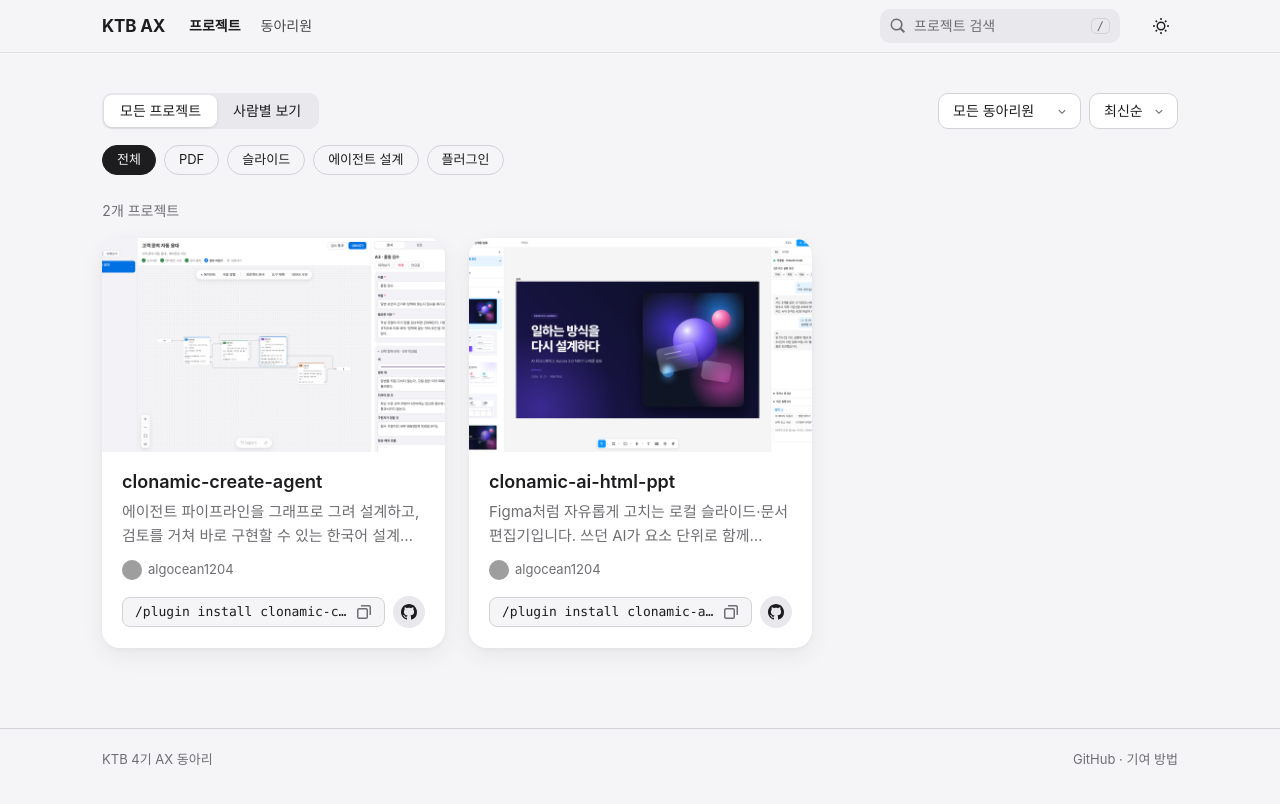
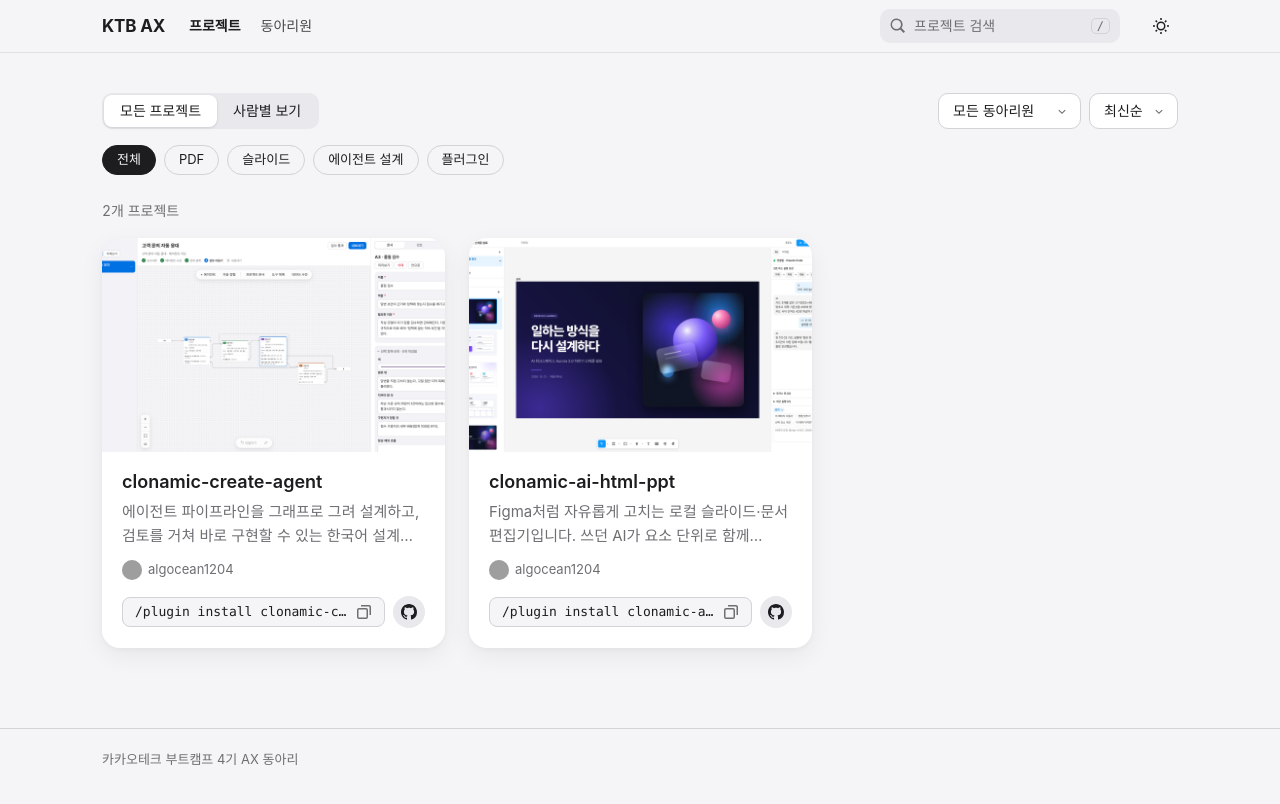
Before and after one commit to KTB-4th-AX/ktb-4th-ax.github.io, a Jekyll site: the page built from index.html, in a window 1280 px wide. Shown: the top 804 px of the page. Built offline with Jekyll 4.4.1, drawn with Linux system fonts in a browser that asks for light colours; some web fonts are replaced; grey boxes are pictures that could not be loaded.

Commit message:
chore: 하단 링크 제거, 단체명을 카카오테크 부트캠프로 표기

```diff
--- a/_layouts/default.html
+++ b/_layouts/default.html
@@ -44,10 +44,7 @@
   </main>
 
   <footer class="footer">
-    <div class="wrap footer-inner">
-      <p>KTB 4기 AX 동아리</p>
-      <p><a href="https://github.com/KTB-4th-AX">GitHub</a> · <a href="https://github.com/KTB-4th-AX/KTB-4th-AX">기여 방법</a></p>
-    </div>
+    <p class="wrap">카카오테크 부트캠프 4기 AX 동아리</p>
   </footer>
   <div class="toast" role="status" aria-live="polite"></div>
 </body>
--- a/assets/css/style.css
+++ b/assets/css/style.css
@@ -301,8 +301,7 @@
 
 /* Footer / toast -------------------------------------------------------- */
 .footer { margin-top: 80px; border-top: 1px solid var(--border); font-size: 0.8125rem; color: var(--muted); }
-.footer-inner { display: flex; justify-content: space-between; gap: 16px; flex-wrap: wrap; padding-top: 20px; padding-bottom: 32px; }
-.footer a { color: var(--muted); }
+.footer p { padding-top: 20px; padding-bottom: 32px; }
 .toast {
   position: fixed; left: 50%; bottom: 28px; z-index: 30; transform: translate(-50%, 12px);
   padding: 10px 18px; border-radius: 980px; background: var(--text); color: var(--bg);
```
